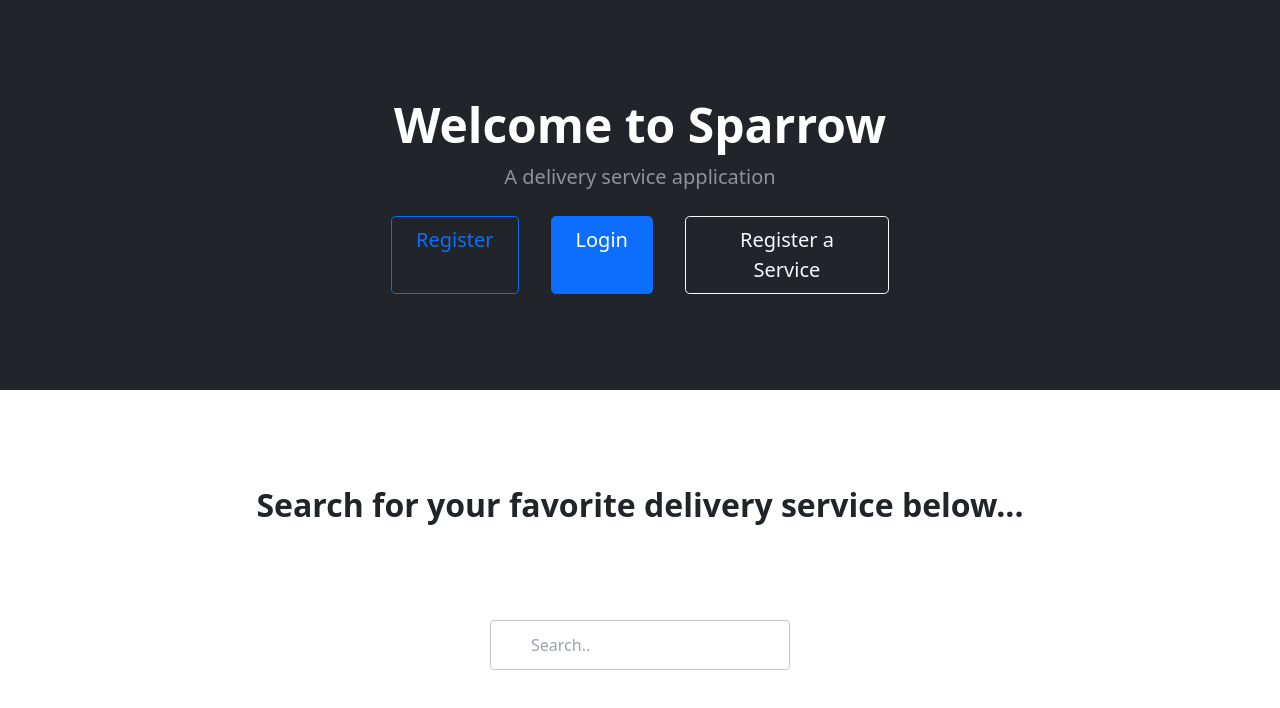
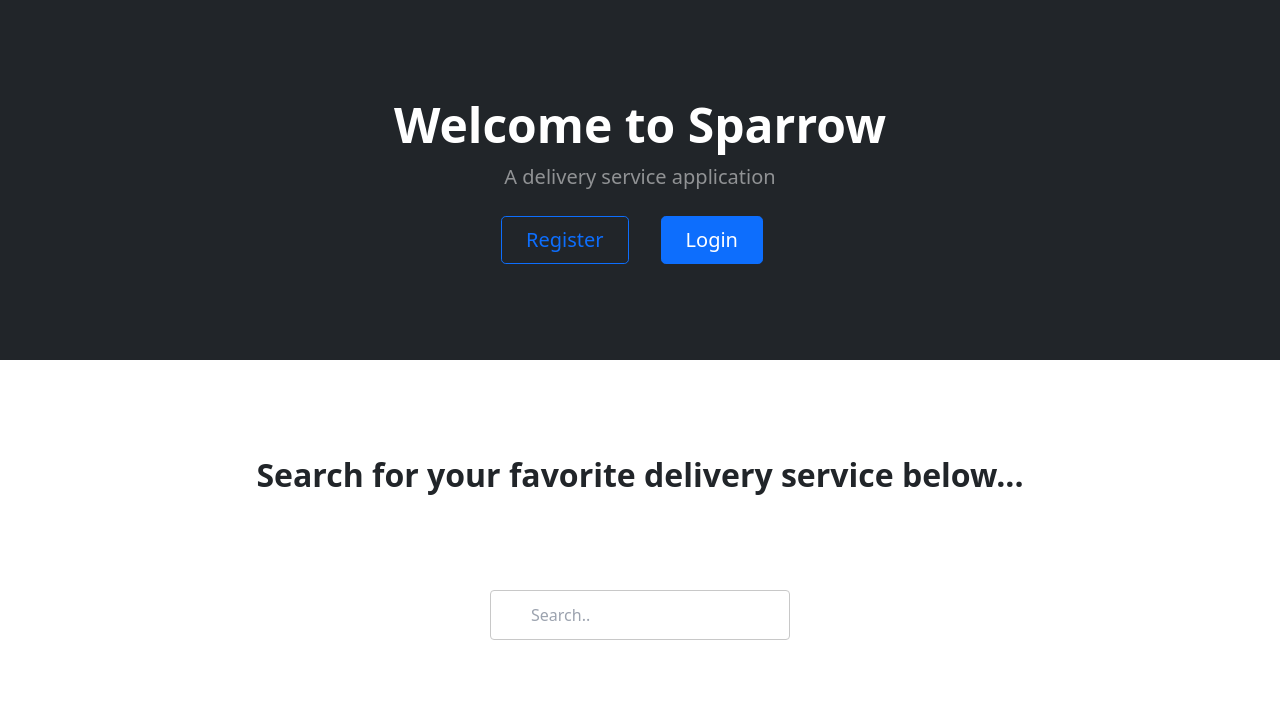
Before and after one commit to jonathan-lee-devel/sparrow-ui, a Next.js app: page / in a window 1280 px wide. Shown: the top 708 px of the page. Built offline with nearby package versions, Linux system fonts and the light colour scheme.

Commit message:
Modified landing page links

```diff
--- a/src/pages/index.tsx
+++ b/src/pages/index.tsx
@@ -17,7 +17,6 @@ export default function Home() {
                             <div className={"d-grid gap-3 d-sm-flex justify-content-sm-center"}>
                                 <Link className={"btn btn-outline-primary btn-lg px-4 me-sm-3"} href={"/users/register"}>Register</Link>
                                 <Link className={"btn btn-primary btn-lg px-4 me-sm-3"} href={"/users/login"}>Login</Link>
-                                <a className={"btn btn-outline-light btn-lg px-4"}>Register a Service</a>
                             </div>
                         </div>
                     </div>
```
